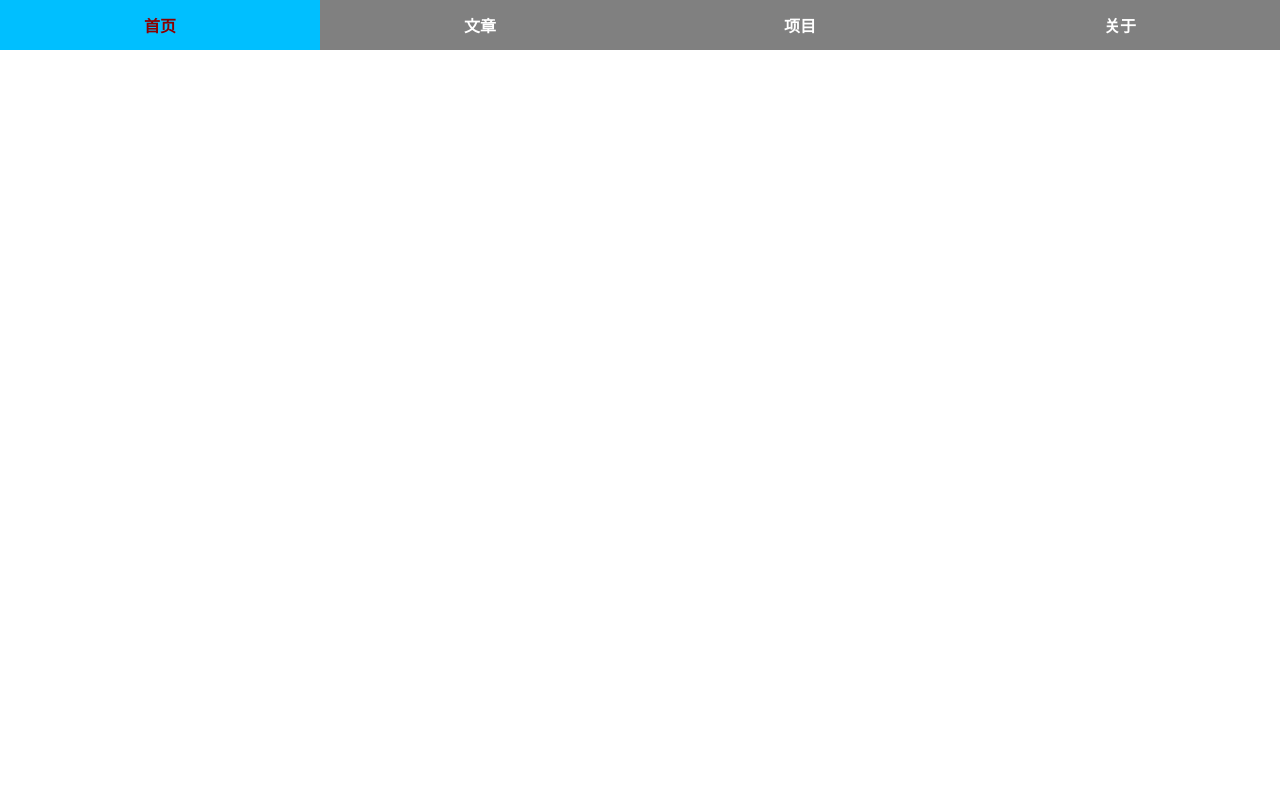
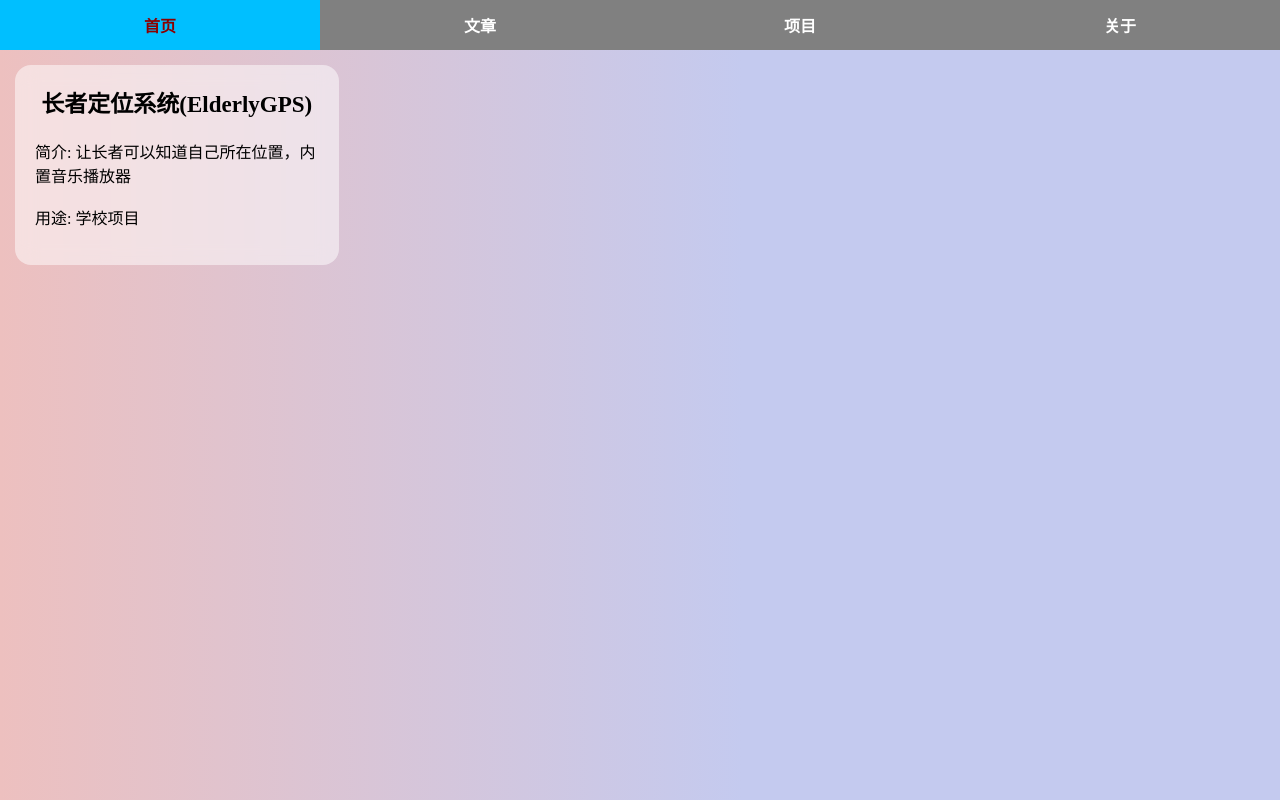
Before and after one commit to wenq93020/HexalmightyStudio, a plain HTML site: page projectPage.html in a window 1280 px wide. Drawn offline with Linux system fonts and the light colour scheme.

Commit message:
Add ElderlyGPS to the project page

```diff
--- a/projectPage.html
+++ b/projectPage.html
@@ -2,8 +2,44 @@
 <html lang="en">
 <head>
     <meta charset="UTF-8">
-    <title>小白的项目</title>
+    <title>项目列表</title>
     <link rel="stylesheet" type="text/css" href="navCSS.css">
+
+    <style>
+        body{
+            background: #edc0bf;
+            background: linear-gradient(90deg, #edc0bf 0,#c4caef 58%);
+        }
+
+        .cards .elderlyGPSProject{
+            width: 323.6px;
+            height: 200px;
+            /*background: rgba(128, 128, 128, .7);*/
+            background: rgba(255, 255, 255, .5);
+            /*-webkit-backdrop-filter: blur(10px);*/
+            backdrop-filter: blur(10px);
+            border-radius: 1rem;
+            display: block;
+            margin: 15px;
+            text-decoration: none;
+
+        }
+
+        .elderlyGPSProjectTitle{
+            text-align: center;
+            font-size: 23px;
+            color: black;
+            font-weight: bold;
+            padding: 20px;
+        }
+
+        .elderlyGPSProjectContent{
+            color: black;
+            padding: 0 20px;
+
+        }
+
+    </style>
 
 </head>
 <body>
@@ -15,5 +51,18 @@
         <li><a href="aboutPage.html">关于</a></li>
     </ul>
 </div>
+
+<div class="cards">
+
+    <a href="Projects/ElderlyGPS.html" class="elderlyGPSProject">
+        <p class="elderlyGPSProjectTitle">长者定位系统(ElderlyGPS)</p>
+        <p class="elderlyGPSProjectContent">
+            简介: 让长者可以知道自己所在位置，内置音乐播放器 <br><br>
+            用途: 学校项目
+        </p>
+    </a>
+
+</div>
+
 </body>
 </html>
```
Also changed, not shown: Projects/ElderlyGPS.html (added, +77 -0 lines), aboutPage.html (+2 -0 lines), blogPage.html (+1 -1 lines), Projects/下载地址.txt (added).
